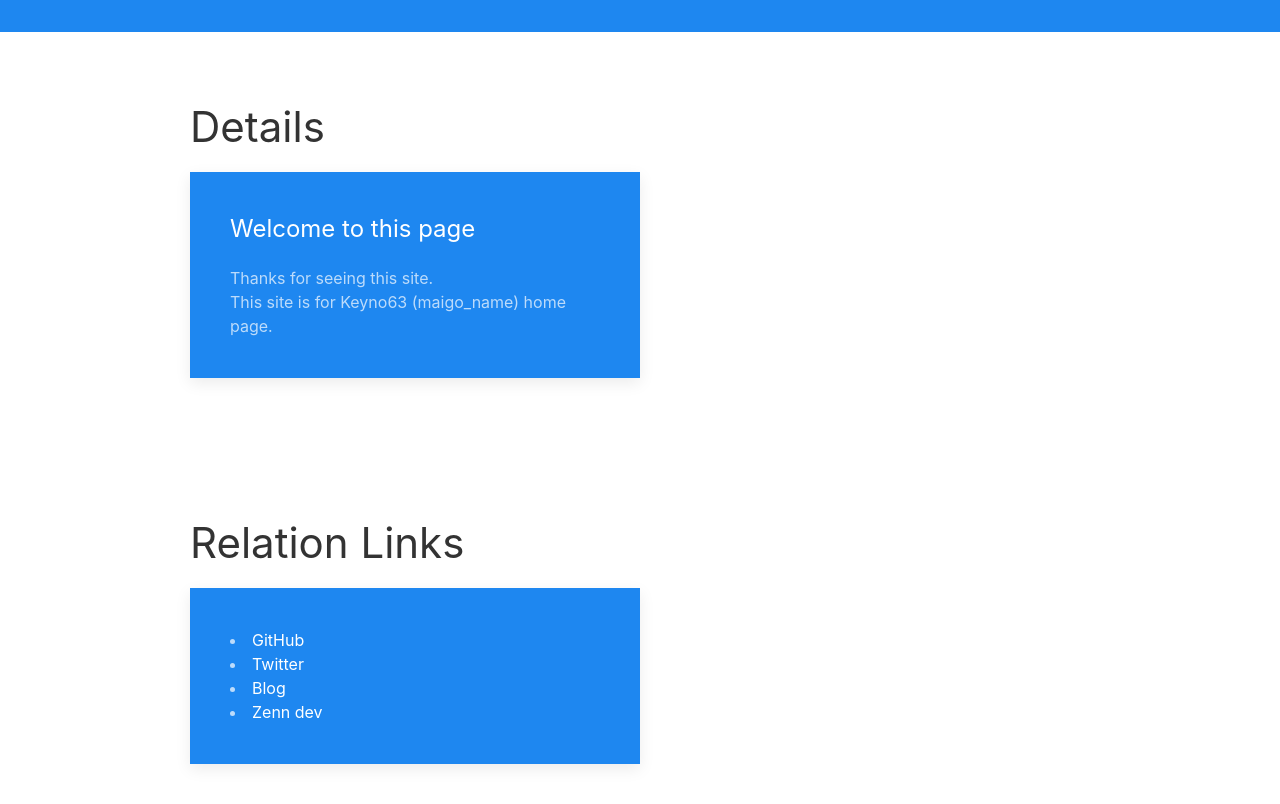
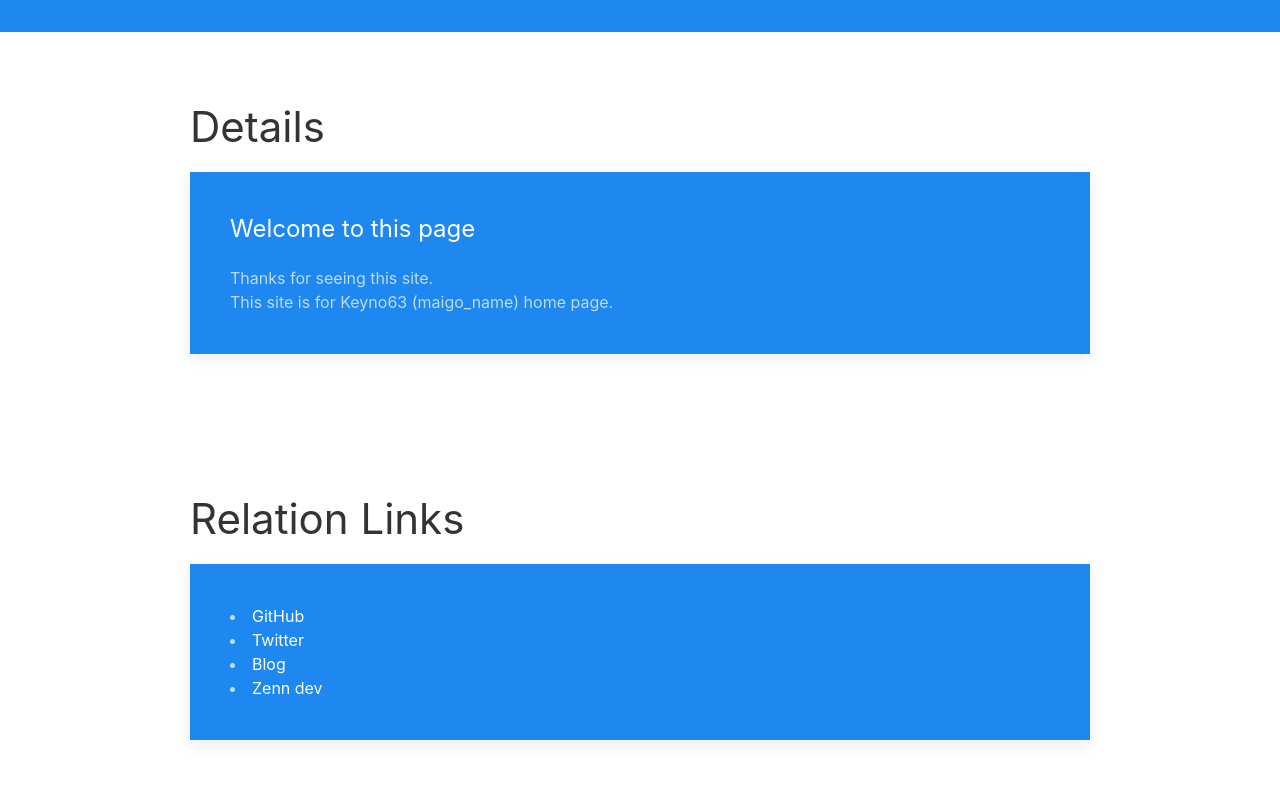
Before and after one commit to keyno63/keyno63.github.io, a plain HTML site: page index.html in a window 1280 px wide. Shown: the part 118-922 px from the top of the page. Drawn offline with nearby package versions, Linux system fonts and the light colour scheme.

Commit message:
fix width size for card.

```diff
--- a/index.html
+++ b/index.html
@@ -25,7 +25,7 @@
         <h1 class="uk-h1 tm-heading-fragment">
             Details
         </h1>
-        <div class="uk-card uk-card-body uk-card-primary uk-width-1-2@m">
+        <div class="uk-card uk-card-body uk-card-primary uk-width-1-1@m">
             <h2 class="uk-card-title">Welcome to this page</h2>
             Thanks for seeing this site.
             <br>
@@ -38,7 +38,7 @@
         <h1 class="uk-h1 tm-heading-fragment">
             Relation Links
         </h1>
-        <div class="uk-card uk-card-body uk-card-primary uk-width-1-2@m">
+        <div class="uk-card uk-card-body uk-card-primary uk-width-1-1@m">
             <div class="uk-panel">
                 <li>
                     <a class="uk-panel-title" href="https://github.com/keyno63" target="_blank" rel="noopener noreferrer">GitHub</a>
```
